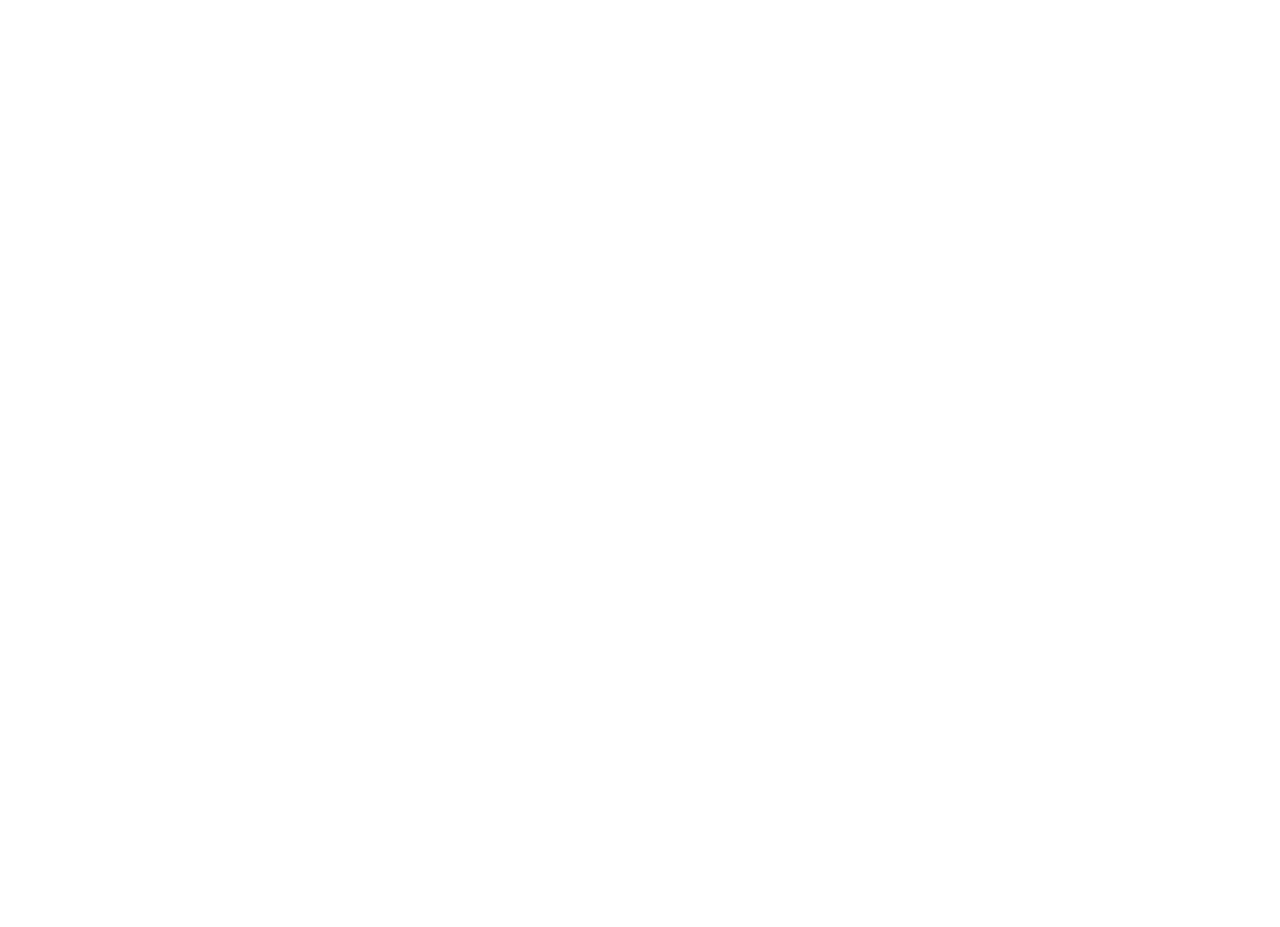
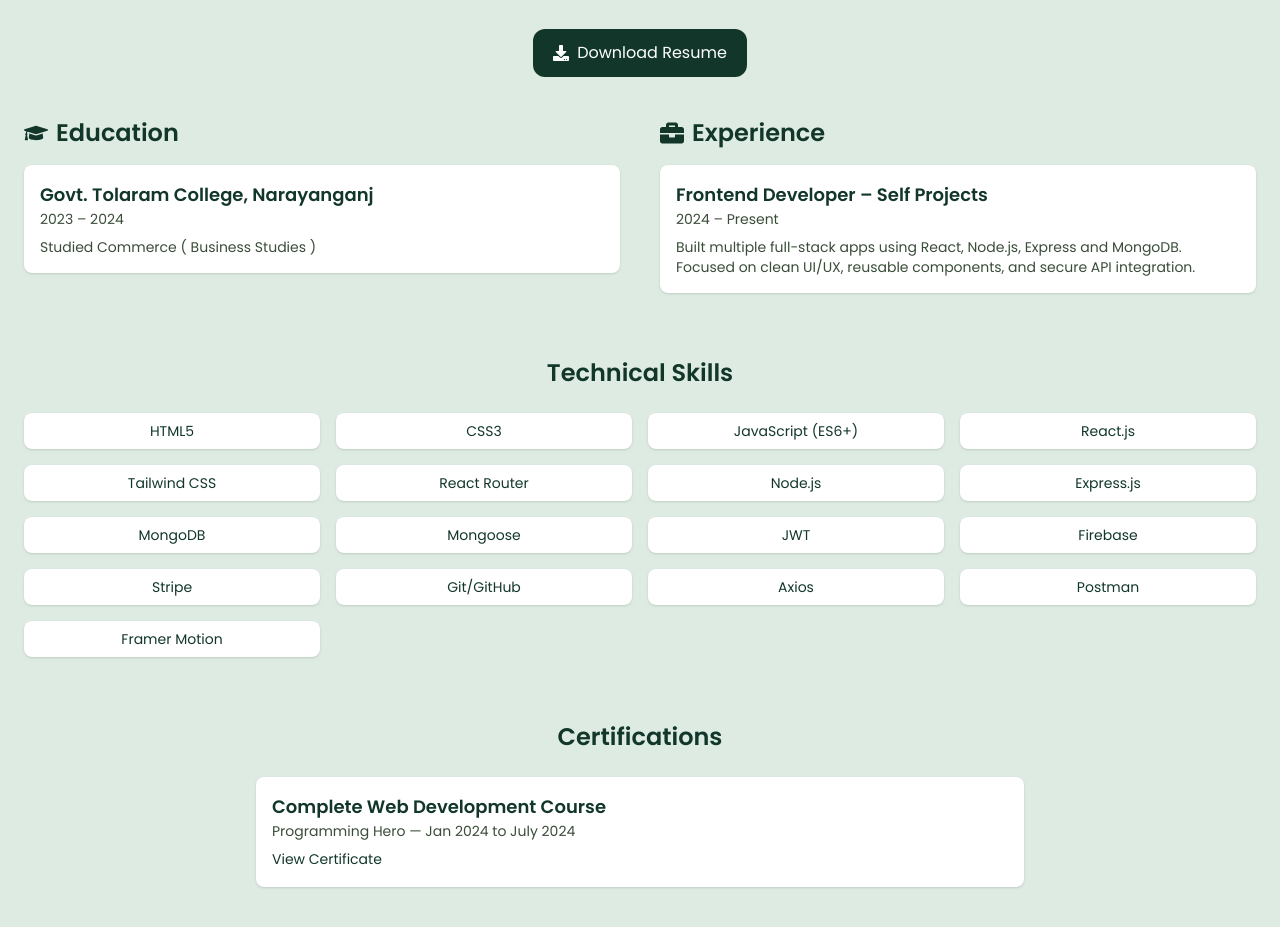
Before and after one commit to Md-Sufian-Jidan/cd-portfolio, a React (Vite) app: page /resume in a window 1280 px wide. Before the commit this address had no page. Shown: the part 131-1058 px from the top of the page. Before the commit the page ends 800 px from the top, so only its background shows below. Built offline with nearby package versions, Linux system fonts and the light colour scheme.

Commit message:
resume page added

```diff
--- a/src/Components/Navbar.jsx
+++ b/src/Components/Navbar.jsx
@@ -17,7 +17,7 @@
 
     return (
         <nav className="bg-accent shadow-md fixed top-0 left-0 w-full z-50">
-            <div className="max-w-6xl mx-auto px-4 py-3 flex justify-between items-center">
+            <div className="px-6 py-3 flex justify-between items-center">
                 {/* ask teammates or mentor  */}
                 <Link to="/" className="text-2xl font-bold text-primary">MdAbuSufianJidan</Link>
 
--- a/src/Main/Main.jsx
+++ b/src/Main/Main.jsx
@@ -4,7 +4,9 @@
 const Main = () => {
     return (
         <div>
-            <Navbar />
+            <div className='h-14'>
+                <Navbar />
+            </div>
             <Outlet />
         </div>
     );
--- a/src/pages/About/About.jsx
+++ b/src/pages/About/About.jsx
@@ -1,11 +1,11 @@
 import { motion } from "framer-motion";
 
-const skills = ["HTML5", "CSS3", "JavaScript (ES6+)", "React.js", "Tailwind CSS", "React Router", "Node.js", "Express.js", "MongoDB", "Firebase", "JWT", "Stripe", "Git / GitHub", "Postman", "Framer Motion",];
+const skills = ["HTML5", "CSS3", "JavaScript (ES6+)", "React.js", "Tailwind CSS", "React Router", "Node.js", "Express.js", "MongoDB", "Mongoose", "Firebase", "JWT", "Stripe", "Git / GitHub", "Postman", "Framer Motion",];
 
 const About = () => {
     return (
-        <section className="min-h-screen bg-accent py-16 px-6">
-            <div className="max-w-6xl mx-auto grid grid-cols-1 md:grid-cols-2 gap-10 items-center">
+        <section className="min-h-screen bg-accent py-10 px-6">
+            <div className="grid grid-cols-1 md:grid-cols-2 gap-10 items-center">
                 {/* Bio Section */}
                 <motion.div
                     initial={{ opacity: 0, x: -40 }}
@@ -20,7 +20,6 @@
                         My focus is on writing scalable, reusable components and building smooth user experiences with thoughtful UI/UX design. I'm always learning and excited to collaborate on real-world projects.
                     </p>
                 </motion.div>
-
                 {/* Skills / Tools */}
                 <motion.div
                     initial={{ opacity: 0, x: 40 }}
@@ -32,7 +31,7 @@
                         {skills.map((tech, i) => (
                             <span
                                 key={i}
-                                className="bg-white text-primary hover:cursor-pointer hover:bg-light hover:scale-110 transition  px-3 py-2 rounded-lg shadow text-center"
+                                className="bg-white text-primary hover:cursor-pointer hover:bg-light hover:scale-105 transition-transform  px-3 py-2 rounded-lg shadow text-center"
                             >
                                 {tech}
                             </span>
--- /dev/null
+++ b/src/pages/Resume/Resume.jsx
@@ -0,0 +1,113 @@
+import { motion } from "framer-motion";
+import { FaDownload, FaGraduationCap, FaBriefcase } from "react-icons/fa";
+
+const skills = ["HTML5", "CSS3", "JavaScript (ES6+)", "React.js", "Tailwind CSS", "React Router", "Node.js", "Express.js", "MongoDB","Mongoose", "JWT", "Firebase", "Stripe", "Git/GitHub", "Axios", "Postman", "Framer Motion",];
+
+const Resume = () => {
+    return (
+        <section className="min-h-screen bg-accent py-10 px-6">
+            <div>
+                <motion.h2
+                    initial={{ opacity: 0, y: 20 }}
+                    whileInView={{ opacity: 1, y: 0 }}
+                    transition={{ duration: 0.6 }}
+                    className="text-3xl md:text-4xl font-bold text-primary mb-6 text-center"
+                >Resume</motion.h2>
+                {/* Download resume */}
+                <div className="text-center mb-10">
+                    <a
+                        href="/MDABUSUFIANJIDAN-RESUME-Front-end.pdf"
+                        target="_blank"
+                        rel="noopener noreferrer"
+                        className="inline-flex items-center gap-2 bg-primary text-white px-5 py-3 rounded-xl hover:scale-105 transition-transform"
+                    >
+                        <FaDownload /> Download Resume
+                    </a>
+                </div>
+
+                {/* Education & Experience */}
+                <div className="grid grid-cols-1 md:grid-cols-2 gap-10">
+                    <motion.div
+                        initial={{ opacity: 0, x: -30 }}
+                        whileInView={{ opacity: 1, x: 0 }}
+                        transition={{ duration: 0.5 }}
+                    >
+                        <h3 className="text-2xl font-semibold text-primary mb-4 flex items-center gap-2">
+                            <FaGraduationCap /> Education
+                        </h3>
+                        <div className="bg-white p-4 rounded-lg shadow">
+                            <h4 className="text-lg font-semibold text-primary">Govt. Tolaram College, Narayanganj</h4>
+                            <p className="text-secondary text-sm">2023 – 2024</p>
+                            <p className="text-secondary mt-2 text-sm">
+                                Studied Commerce ( Business Studies )
+                            </p>
+                        </div>
+                    </motion.div>
+
+                    <motion.div
+                        initial={{ opacity: 0, x: 30 }}
+                        whileInView={{ opacity: 1, x: 0 }}
+                        transition={{ duration: 0.5 }}
+                    >
+                        <h3 className="text-2xl font-semibold text-primary mb-4 flex items-center gap-2">
+                            <FaBriefcase /> Experience
+                        </h3>
+                        <div className="bg-white p-4 rounded-lg shadow">
+                            <h4 className="text-lg font-semibold text-primary">Frontend Developer – Self Projects</h4>
+                            <p className="text-secondary text-sm">2024 – Present</p>
+                            <p className="text-secondary mt-2 text-sm">
+                                Built multiple full-stack apps using React, Node.js, Express and MongoDB. Focused on clean UI/UX, reusable components, and secure API integration.
+                            </p>
+                        </div>
+                    </motion.div>
+                </div>
+                {/* Skills Section */}
+                <motion.div
+                    initial={{ opacity: 0, y: 20 }}
+                    whileInView={{ opacity: 1, y: 0 }}
+                    transition={{ duration: 0.6 }}
+                    className="mt-16"
+                >
+                    <h3 className="text-2xl font-semibold text-primary mb-6 text-center">Technical Skills</h3>
+                    <div className="grid grid-cols-2 sm:grid-cols-3 lg:grid-cols-4 gap-4 text-sm text-center">
+                        {skills.map((skill, i) => (
+                            <span
+                                key={i}
+                                className="bg-white text-primary px-3 py-2 rounded-lg shadow hover:cursor-pointer hover:bg-accent hover:scale-105 transition-transform"
+                            >
+                                {skill}
+                            </span>
+                        ))}
+                    </div>
+                </motion.div>
+                {/* Certificates Section */}
+                <motion.div
+                    initial={{ opacity: 0, y: 20 }}
+                    whileInView={{ opacity: 1, y: 0 }}
+                    transition={{ duration: 0.6 }}
+                    className="mt-16"
+                >
+                    <h3 className="text-2xl font-semibold text-primary mb-6 text-center">Certifications</h3>
+                    <div className="space-y-6 max-w-3xl mx-auto">
+                        <div className="bg-white p-4 rounded-lg shadow hover:shadow-md transition-shadow">
+                            <h4 className="text-lg font-semibold text-primary">
+                                Complete Web Development Course
+                            </h4>
+                            <p className="text-secondary text-sm">Programming Hero — Jan 2024 to July 2024</p>
+                            <a
+                                href="https://drive.google.com/file/d/1z3OaW149lKzWyNjYGO2u0y5npoN-irQP/view"
+                                target="_blank"
+                                rel="noopener noreferrer"
+                                className="text-primary text-sm inline-block mt-2 hover:underline"
+                            >
+                                View Certificate
+                            </a>
+                        </div>
+                    </div>
+                </motion.div>
+            </div>
+        </section>
+    );
+}
+
+export default Resume;
```
Also changed, not shown: src/Routes/Routes.jsx (+10 -5 lines), 1 other file (tests, documents, lock files or other folders).
